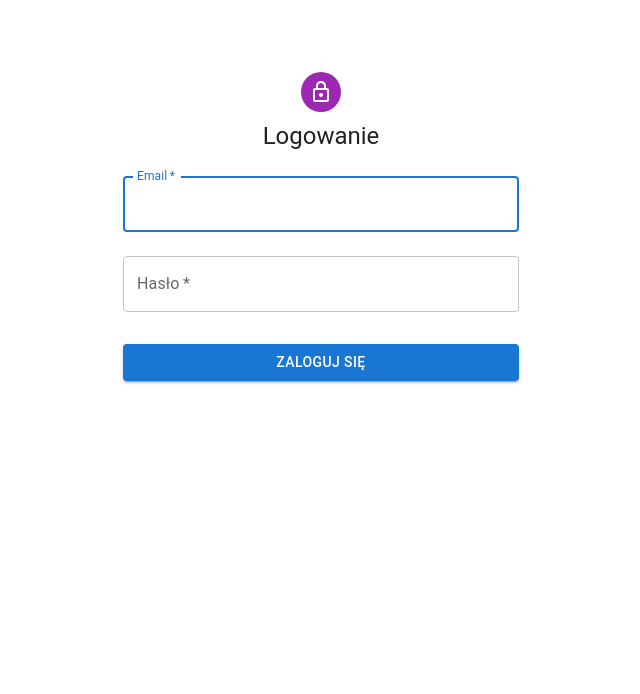
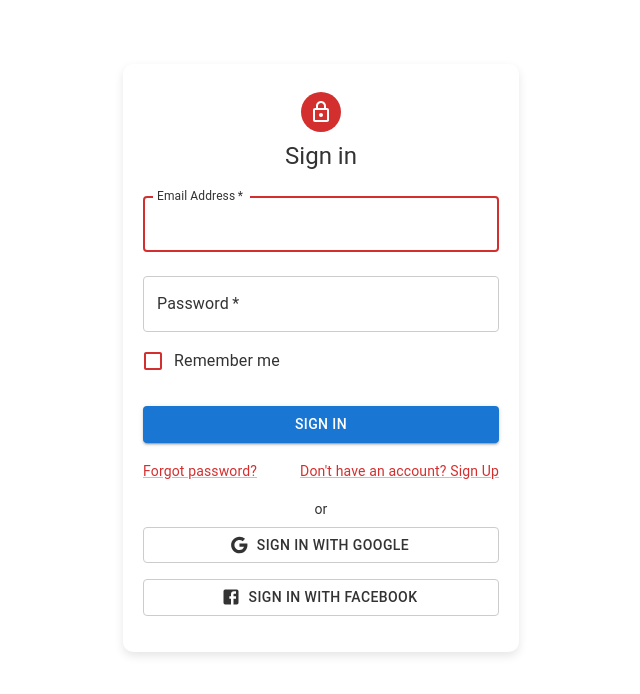
Before and after one commit to CleverLord/HackYeah2024, a React (Create React App) app in the folder front/: page /login in a window 1280 px wide. Shown: the top 694 px of the page, without its empty margins (319-959 px from the left). Built offline with nearby package versions, Linux system fonts and the light colour scheme.

Commit message:
test front

```diff
--- a/front/src/components/Chat.js
+++ b/front/src/components/Chat.js
@@ -13,13 +13,13 @@ function Chat() {
     };
 
     return (
-        <Container maxWidth="sm" sx={{ mt: 5 }}>
-            <Typography variant="h4" gutterBottom>
-                Chat
+        <Container maxWidth="sm" sx={{ mt: 5, backgroundColor: '#ffffff', padding: '20px', borderRadius: '10px', boxShadow: '0px 4px 10px rgba(0, 0, 0, 0.1)' }}>
+            <Typography variant="h4" color="primary" gutterBottom>
+                Chat Room
             </Typography>
-            <Box sx={{ mb: 2, border: '1px solid gray', height: '300px', overflowY: 'scroll', p: 2 }}>
+            <Box sx={{ mb: 2, border: '1px solid #cccccc', borderRadius: '10px', height: '300px', overflowY: 'scroll', p: 2 }}>
                 {messages.map((msg, index) => (
-                    <Typography key={index} variant="body1">
+                    <Typography key={index} variant="body1" color="textPrimary">
                         {msg}
                     </Typography>
                 ))}
@@ -27,17 +27,19 @@ function Chat() {
             <TextField
                 fullWidth
                 variant="outlined"
-                placeholder="Wpisz wiadomość..."
+                placeholder="Type your message..."
                 value={inputMessage}
                 onChange={(e) => setInputMessage(e.target.value)}
+                sx={{ mb: 2, '& .MuiOutlinedInput-root': { '& fieldset': { borderColor: '#cccccc' }, '&:hover fieldset': { borderColor: '#d32f2f' }, '&.Mui-focused fieldset': { borderColor: '#d32f2f' } } }}
             />
             <Button
                 variant="contained"
                 color="primary"
+                fullWidth
                 onClick={handleSendMessage}
-                sx={{ mt: 2 }}
+                sx={{ mt: 2, backgroundColor: '#1976d2', '&:hover': { backgroundColor: '#d32f2f' } }} // Red on hover
             >
-                Wyślij
+                Send
             </Button>
         </Container>
     );
--- a/front/src/components/HomePage.js
+++ b/front/src/components/HomePage.js
@@ -1,12 +1,12 @@
 import React from 'react';
-import { Box, Container, Typography } from '@mui/material';
+import { Box, Container, Typography, Button } from '@mui/material';
 import { useNavigate } from 'react-router-dom';
 
 function HomePage() {
     const navigate = useNavigate();
 
     return (
-        <Container maxWidth="md">
+        <Container maxWidth="md" sx={{ backgroundColor: '#ffffff', padding: '30px', borderRadius: '10px', boxShadow: '0px 4px 10px rgba(0, 0, 0, 0.1)' }}>
             <Box
                 sx={{
                     display: 'flex',
@@ -18,8 +18,8 @@ function HomePage() {
                     gap: 4,
                 }}
             >
-                <Typography variant="h4" gutterBottom>
-                    Witaj w naszej aplikacji!
+                <Typography variant="h4" color="primary" gutterBottom>
+                    Welcome to Our Application
                 </Typography>
                 <Box
                     sx={{
@@ -29,55 +29,37 @@ function HomePage() {
                         gap: 4,
                     }}
                 >
-                    {/* Logowanie Box */}
-                    <Box
+                    <Button
                         onClick={() => navigate('/login')}
                         sx={{
-                            display: 'flex',
-                            justifyContent: 'center',
-                            alignItems: 'center',
                             width: '300px',
-                            height: '300px',
-                            backgroundColor: '#f5f5f5',
-                            borderRadius: '15px',
-                            boxShadow: '0 4px 8px rgba(0, 0, 0, 0.1)',
-                            cursor: 'pointer',
-                            transition: 'transform 0.2s ease-in-out',
+                            height: '150px',
+                            backgroundColor: '#1976d2', // Blue background
+                            color: '#ffffff', // White text
+                            borderRadius: '10px',
                             '&:hover': {
-                                transform: 'scale(1.05)',
-                                boxShadow: '0 8px 16px rgba(0, 0, 0, 0.2)',
+                                backgroundColor: '#d32f2f', // Red on hover
                             },
                         }}
                     >
-                        <Typography variant="h6" color="primary">
-                            LOGOWANIE
-                        </Typography>
-                    </Box>
+                        <Typography variant="h6">LOG IN</Typography>
+                    </Button>
 
-                    {/* Chat Box */}
-                    <Box
+                    <Button
                         onClick={() => navigate('/chat')}
                         sx={{
-                            display: 'flex',
-                            justifyContent: 'center',
-                            alignItems: 'center',
                             width: '300px',
-                            height: '300px',
-                            backgroundColor: '#f5f5f5',
-                            borderRadius: '15px',
-                            boxShadow: '0 4px 8px rgba(0, 0, 0, 0.1)',
-                            cursor: 'pointer',
-                            transition: 'transform 0.2s ease-in-out',
+                            height: '150px',
+                            backgroundColor: '#1976d2',
+                            color: '#ffffff',
+                            borderRadius: '10px',
                             '&:hover': {
-                                transform: 'scale(1.05)',
-                                boxShadow: '0 8px 16px rgba(0, 0, 0, 0.2)',
+                                backgroundColor: '#d32f2f', // Red on hover
                             },
                         }}
                     >
-                        <Typography variant="h6" color="primary">
-                            CHAT
-                        </Typography>
-                    </Box>
+                        <Typography variant="h6">CHAT</Typography>
+                    </Button>
                 </Box>
             </Box>
         </Container>
--- a/front/src/components/LoginForm.js
+++ b/front/src/components/LoginForm.js
@@ -1,29 +1,33 @@
 import React from 'react';
-import Avatar from '@mui/material/Avatar';
-import Button from '@mui/material/Button';
-import CssBaseline from '@mui/material/CssBaseline';
-import TextField from '@mui/material/TextField';
-import Box from '@mui/material/Box';
-import Typography from '@mui/material/Typography';
-import Container from '@mui/material/Container';
+import { Avatar, Button, CssBaseline, TextField, FormControlLabel, Checkbox, Link, Grid, Box, Typography, Container } from '@mui/material';
 import LockOutlinedIcon from '@mui/icons-material/LockOutlined';
 import { createTheme, ThemeProvider } from '@mui/material/styles';
-import axios from 'axios';
+import { Google as GoogleIcon, Facebook as FacebookIcon } from '@mui/icons-material';
 
-const theme = createTheme();
+const theme = createTheme({
+    palette: {
+        primary: {
+            main: '#1976d2', // Blue for main accents
+        },
+        secondary: {
+            main: '#d32f2f', // Red accent for subtle highlights
+        },
+        background: {
+            default: '#ffffff', // White background
+        },
+        text: {
+            primary: '#333333', // Dark text for readability
+        },
+    },
+});
 
-function LoginForm() {
+export default function SignIn() {
     const handleSubmit = (event) => {
         event.preventDefault();
         const data = new FormData(event.currentTarget);
-
-        axios.post('http://localhost:5000/api/login', {
+        console.log({
             email: data.get('email'),
             password: data.get('password'),
-        }).then(response => {
-            console.log('Zalogowano:', response.data);
-        }).catch(error => {
-            console.error('Błąd logowania:', error);
         });
     };
 
@@ -37,13 +41,17 @@ function LoginForm() {
                         display: 'flex',
                         flexDirection: 'column',
                         alignItems: 'center',
+                        padding: '20px',
+                        backgroundColor: '#ffffff', // White form background
+                        borderRadius: '10px',
+                        boxShadow: '0px 4px 10px rgba(0, 0, 0, 0.1)', // Soft shadow
                     }}
                 >
-                    <Avatar sx={{ m: 1, bgcolor: 'secondary.main' }}>
+                    <Avatar sx={{ m: 1, bgcolor: 'secondary.main' }}> {/* Red accent in Avatar */}
                         <LockOutlinedIcon />
                     </Avatar>
-                    <Typography component="h1" variant="h5">
-                        Logowanie
+                    <Typography component="h1" variant="h5" sx={{ color: '#333' }}>
+                        Sign in
                     </Typography>
                     <Box component="form" onSubmit={handleSubmit} noValidate sx={{ mt: 1 }}>
                         <TextField
@@ -51,28 +59,98 @@ function LoginForm() {
                             required
                             fullWidth
                             id="email"
-                            label="Email"
+                            label="Email Address"
                             name="email"
                             autoComplete="email"
                             autoFocus
+                            InputLabelProps={{ style: { color: '#333' } }} // Darker label color
+                            sx={{
+                                '& .MuiOutlinedInput-root': {
+                                    '& fieldset': { borderColor: '#cccccc' }, // Lighter border for input
+                                    '&:hover fieldset': { borderColor: '#d32f2f' }, // Red hover effect
+                                    '&.Mui-focused fieldset': { borderColor: '#d32f2f' }, // Red on focus
+                                },
+                                input: { color: '#333' }, // Dark input text
+                            }}
                         />
                         <TextField
                             margin="normal"
                             required
                             fullWidth
                             name="password"
-                            label="Hasło"
+                            label="Password"
                             type="password"
                             id="password"
                             autoComplete="current-password"
+                            InputLabelProps={{ style: { color: '#333' } }}
+                            sx={{
+                                '& .MuiOutlinedInput-root': {
+                                    '& fieldset': { borderColor: '#cccccc' },
+                                    '&:hover fieldset': { borderColor: '#d32f2f' }, // Red hover effect
+                                    '&.Mui-focused fieldset': { borderColor: '#d32f2f' }, // Red on focus
+                                },
+                                input: { color: '#333' },
+                            }}
+                        />
+                        <FormControlLabel
+                            control={<Checkbox value="remember" sx={{ color: '#d32f2f' }} />} // Red checkbox
+                            label="Remember me"
+                            sx={{ color: '#333' }}
                         />
                         <Button
                             type="submit"
                             fullWidth
                             variant="contained"
-                            sx={{ mt: 3, mb: 2 }}
+                            sx={{ mt: 3, mb: 2, backgroundColor: '#1976d2', color: '#ffffff' }}
                         >
-                            Zaloguj się
+                            Sign in
+                        </Button>
+                        <Grid container>
+                            <Grid item xs>
+                                <Link href="#" variant="body2" sx={{ color: '#d32f2f' }}>
+                                    Forgot password?
+                                </Link>
+                            </Grid>
+                            <Grid item>
+                                <Link href="#" variant="body2" sx={{ color: '#d32f2f' }}>
+                                    {"Don't have an account? Sign Up"}
+                                </Link>
+                            </Grid>
+                        </Grid>
+                        <Typography variant="body2" align="center" sx={{ mt: 2, color: '#333' }}>
+                            or
+                        </Typography>
+                        <Button
+                            fullWidth
+                            variant="outlined"
+                            startIcon={<GoogleIcon />}
+                            sx={{
+                                mt: 1,
+                                mb: 1,
+                                color: '#333',
+                                borderColor: '#cccccc',
+                                '&:hover': {
+                                    borderColor: '#d32f2f', // Red border on hover
+                                },
+                            }}
+                        >
+                            Sign in with Google
+                        </Button>
+                        <Button
+                            fullWidth
+                            variant="outlined"
+                            startIcon={<FacebookIcon />}
+                            sx={{
+                                mt: 1,
+                                mb: 2,
+                                color: '#333',
+                                borderColor: '#cccccc',
+                                '&:hover': {
+                                    borderColor: '#d32f2f', // Red border on hover
+                                },
+                            }}
+                        >
+                            Sign in with Facebook
                         </Button>
                     </Box>
                 </Box>
@@ -80,5 +158,3 @@ function LoginForm() {
         </ThemeProvider>
     );
 }
-
-export default LoginForm;
```
